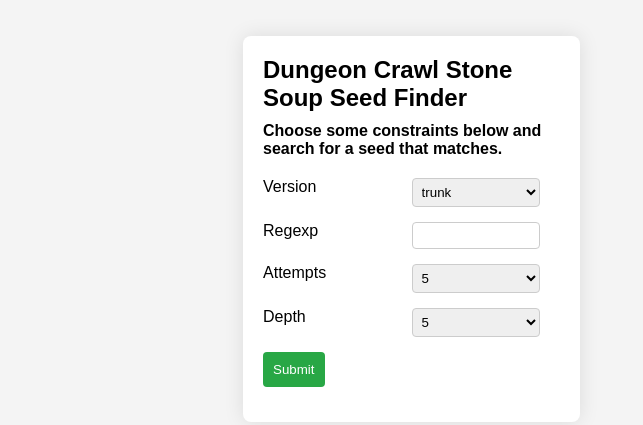
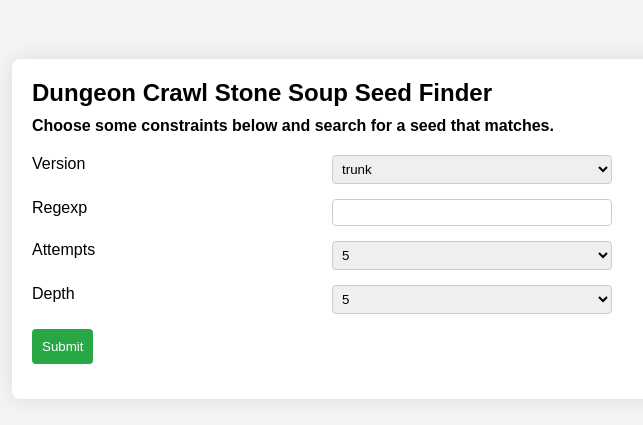
Before and after one commit to jamesunger/crawlseek, a React (Create React App) app in the folder dungeon-crawl-seed-finder/: page / in a window 1280 px wide. Shown: the part 171-596 px from the top of the page, without its empty margins (116-759 px from the left). Built offline with nearby package versions, Linux system fonts and the light colour scheme.

Commit message:
Make table larger.

```diff
--- a/dungeon-crawl-seed-finder/src/App.css
+++ b/dungeon-crawl-seed-finder/src/App.css
@@ -33,7 +33,7 @@ body {
     padding: 20px;
     border-radius: 8px;
     box-shadow: 0 0 20px rgba(0, 0, 0, 0.1);
-    width: 60%;
+    width: 1024px;
 }
 
 h1 {
@@ -49,6 +49,7 @@ h2 {
 .content {
     display: flex;
     flex-direction: column;
+    width: 600px;
 }
 
 .colContainer {
```
